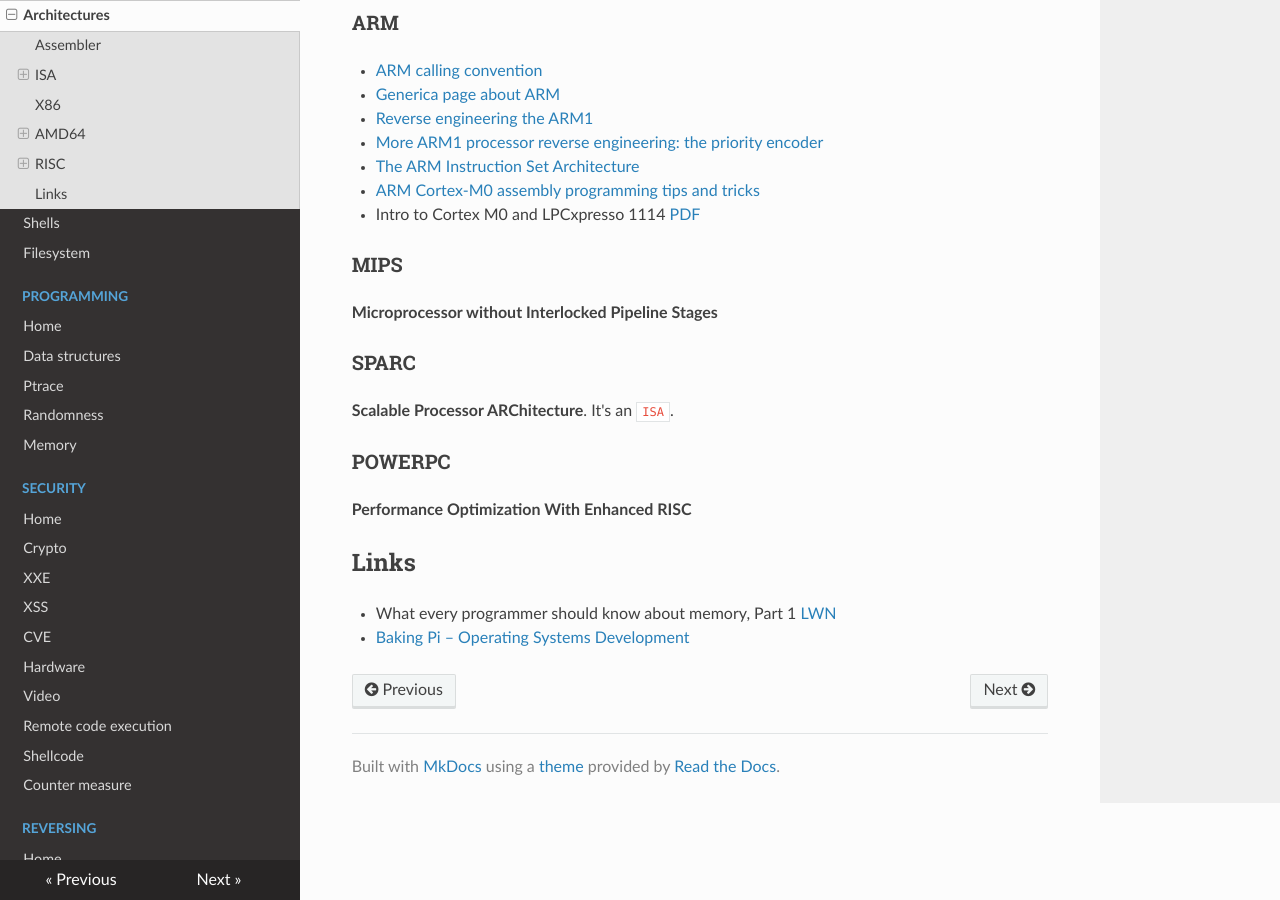
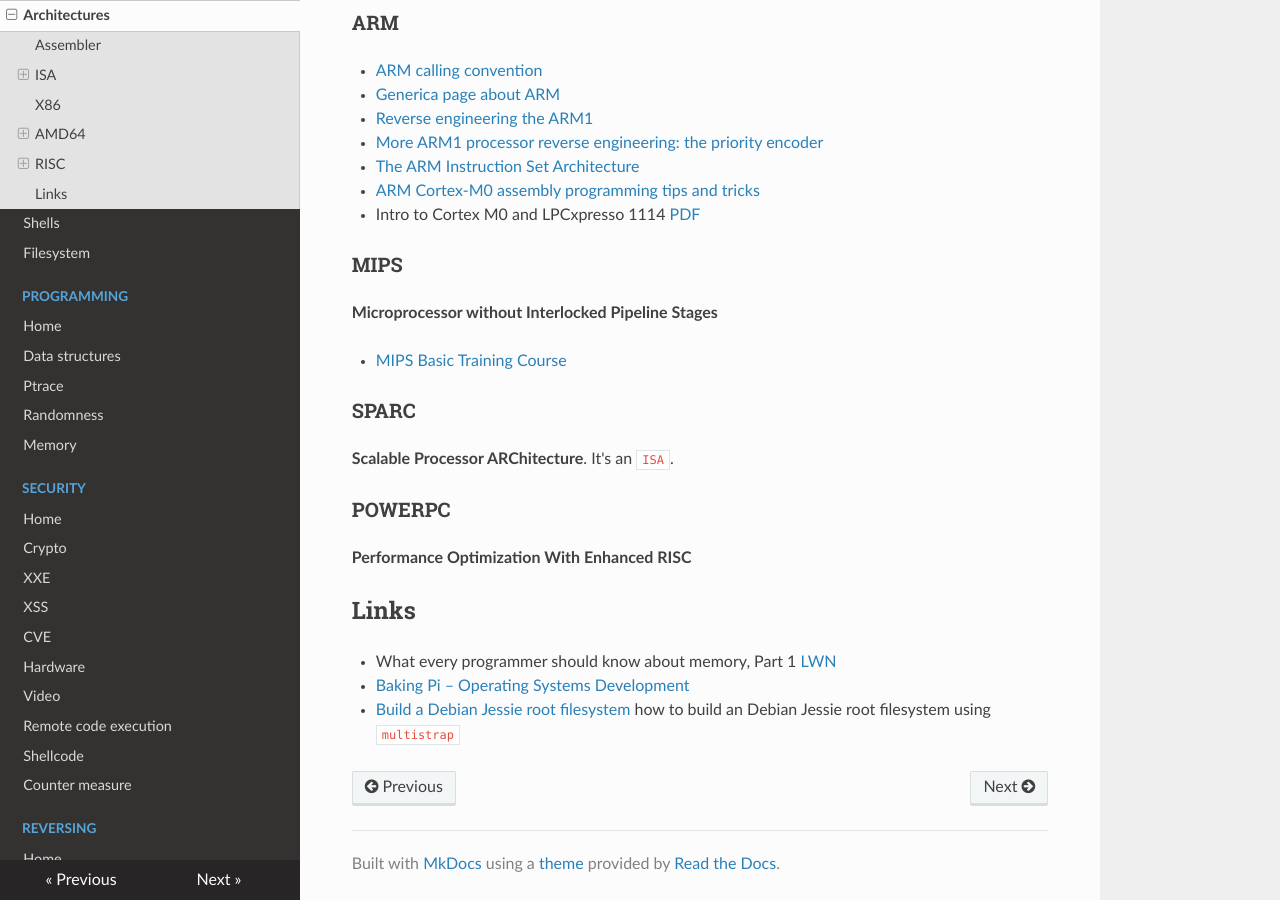
Before and after one commit to gipi/low-level, an MkDocs documentation site: the page built from docs/arch.md, in a window 1280 px wide and 900 px high, scrolled down 2048 px. Built offline with MkDocs 1.6.1, drawn with Linux system fonts in a browser that asks for light colours; nearby versions of some CDN libraries; old or Windows-style settings are respelled for this version of MkDocs.

Commit message:
Add links.

```diff
--- a/docs/arch.md
+++ b/docs/arch.md
@@ -89,6 +89,8 @@ The name stands for **Reduced instruction set computing**: it's a CPU design.
 
 **Microprocessor without Interlocked Pipeline Stages**
 
+ - [MIPS Basic Training Course](https://community.imgtec.com/developers/mips/resources/training-courses/mips-basic-training-course/)
+
 ### SPARC
 
 **Scalable Processor ARChitecture**. It's an ``ISA``.
@@ -101,3 +103,4 @@ The name stands for **Reduced instruction set computing**: it's a CPU design.
 
  - What every programmer should know about memory, Part 1 [LWN](http://lwn.net/Articles/250967/)
  - [Baking Pi – Operating Systems Development](https://www.cl.cam.ac.uk/projects/raspberrypi/tutorials/os/)
+ - [Build a Debian Jessie root filesystem](http://www.acmesystems.it/debian_jessie) how to build an Debian Jessie root filesystem using ``multistrap``
```
